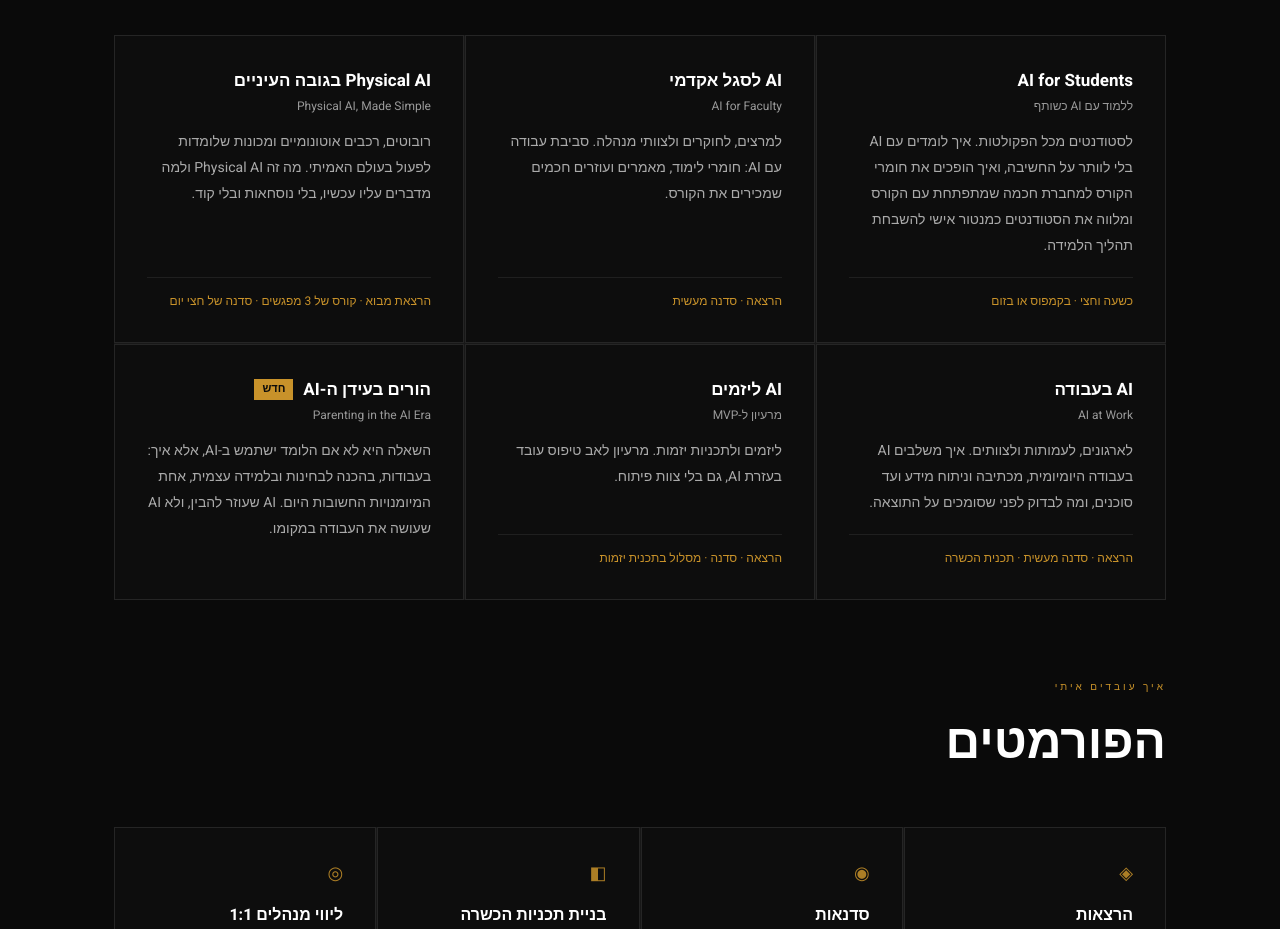
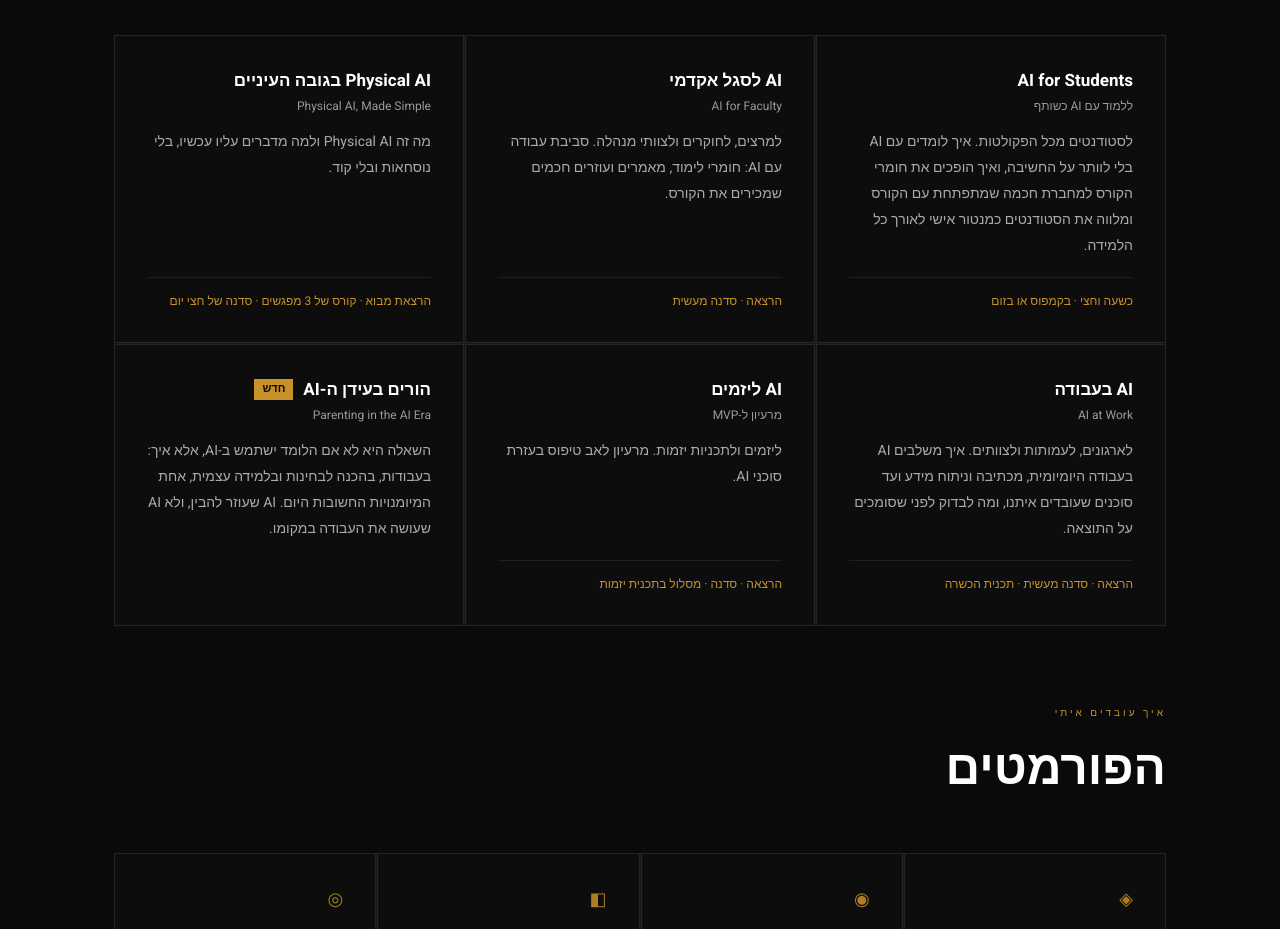
Before and after one commit to RikilAI/riki-website, a Next.js app: page / in a window 1280 px wide. Shown: the part 1440-2369 px from the top of the page. Built offline with nearby package versions, Linux system fonts and the light colour scheme.

Commit message:
Talk descriptions: Riki's wording edits

```diff
--- a/app/components/content.ts
+++ b/app/components/content.ts
@@ -42,7 +42,7 @@ export const content = {
         {
           title: "AI for Students",
           en: "ללמוד עם AI כשותף",
-          desc: "לסטודנטים מכל הפקולטות. איך לומדים עם AI בלי לוותר על החשיבה, ואיך הופכים את חומרי הקורס למחברת חכמה שמתפתחת עם הקורס ומלווה את הסטודנטים כמנטור אישי להשבחת תהליך הלמידה.",
+          desc: "לסטודנטים מכל הפקולטות. איך לומדים עם AI בלי לוותר על החשיבה, ואיך הופכים את חומרי הקורס למחברת חכמה שמתפתחת עם הקורס ומלווה את הסטודנטים כמנטור אישי לאורך כל הלמידה.",
           formats: "כשעה וחצי · בקמפוס או בזום",
           isNew: false,
         },
@@ -56,21 +56,21 @@ export const content = {
         {
           title: "Physical AI בגובה העיניים",
           en: "Physical AI, Made Simple",
-          desc: "רובוטים, רכבים אוטונומיים ומכונות שלומדות לפעול בעולם האמיתי. מה זה Physical AI ולמה מדברים עליו עכשיו, בלי נוסחאות ובלי קוד.",
+          desc: "מה זה Physical AI ולמה מדברים עליו עכשיו, בלי נוסחאות ובלי קוד.",
           formats: "הרצאת מבוא · קורס של 3 מפגשים · סדנה של חצי יום",
           isNew: false,
         },
         {
           title: "AI בעבודה",
           en: "AI at Work",
-          desc: "לארגונים, לעמותות ולצוותים. איך משלבים AI בעבודה היומיומית, מכתיבה וניתוח מידע ועד סוכנים, ומה לבדוק לפני שסומכים על התוצאה.",
+          desc: "לארגונים, לעמותות ולצוותים. איך משלבים AI בעבודה היומיומית, מכתיבה וניתוח מידע ועד סוכנים שעובדים איתנו, ומה לבדוק לפני שסומכים על התוצאה.",
           formats: "הרצאה · סדנה מעשית · תכנית הכשרה",
           isNew: false,
         },
         {
           title: "AI ליזמים",
           en: "מרעיון ל-MVP",
-          desc: "ליזמים ולתכניות יזמות. מרעיון לאב טיפוס עובד בעזרת AI, גם בלי צוות פיתוח.",
+          desc: "ליזמים ולתכניות יזמות. מרעיון לאב טיפוס בעזרת סוכני AI.",
           formats: "הרצאה · סדנה · מסלול בתכנית יזמות",
           isNew: false,
         },
@@ -184,7 +184,7 @@ export const content = {
         {
           title: "AI for Students",
           en: "Learning with AI as a partner",
-          desc: "For students in every faculty. Learning with AI without giving up on thinking, and turning course materials into a smart notebook that grows with the course and guides students like a personal mentor.",
+          desc: "For students in every faculty. Learning with AI without giving up on thinking, and turning course materials into a smart notebook that grows with the course and guides students like a personal mentor throughout their learning.",
           formats: "About 90 minutes · On campus or on Zoom",
           isNew: false,
         },
@@ -198,21 +198,21 @@ export const content = {
         {
           title: "Physical AI, Made Simple",
           en: "AI in the physical world",
-          desc: "Robots, autonomous vehicles and machines that learn to act in the real world. What Physical AI is and why everyone is talking about it, with no equations and no code.",
+          desc: "What Physical AI is and why everyone is talking about it, with no equations and no code.",
           formats: "Intro talk · 3-session course · Half-day workshop",
           isNew: false,
         },
         {
           title: "AI at Work",
           en: "For organizations and nonprofits",
-          desc: "For organizations, nonprofits and teams. Bringing AI into everyday work, from writing and analysis to agents, and what to check before you trust the output.",
+          desc: "For organizations, nonprofits and teams. Bringing AI into everyday work, from writing and analysis to agents that work alongside us, and what to check before you trust the output.",
           formats: "Talk · Hands-on workshop · Training program",
           isNew: false,
         },
         {
           title: "AI for Entrepreneurs",
           en: "From idea to MVP",
-          desc: "For founders and entrepreneurship programs. From idea to working prototype with AI, even without a dev team.",
+          desc: "For founders and entrepreneurship programs. From idea to prototype with AI agents.",
           formats: "Talk · Workshop · Track within a program",
           isNew: false,
         },
```
